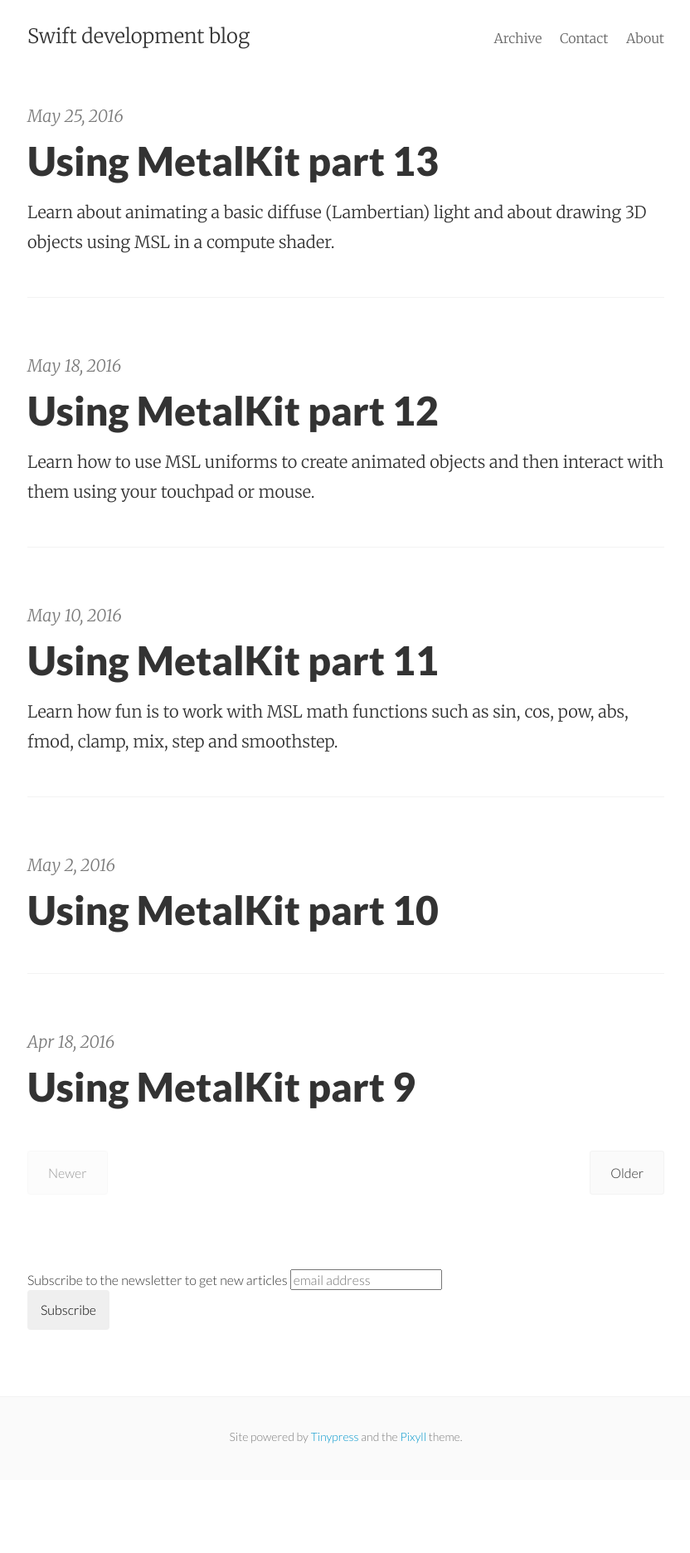
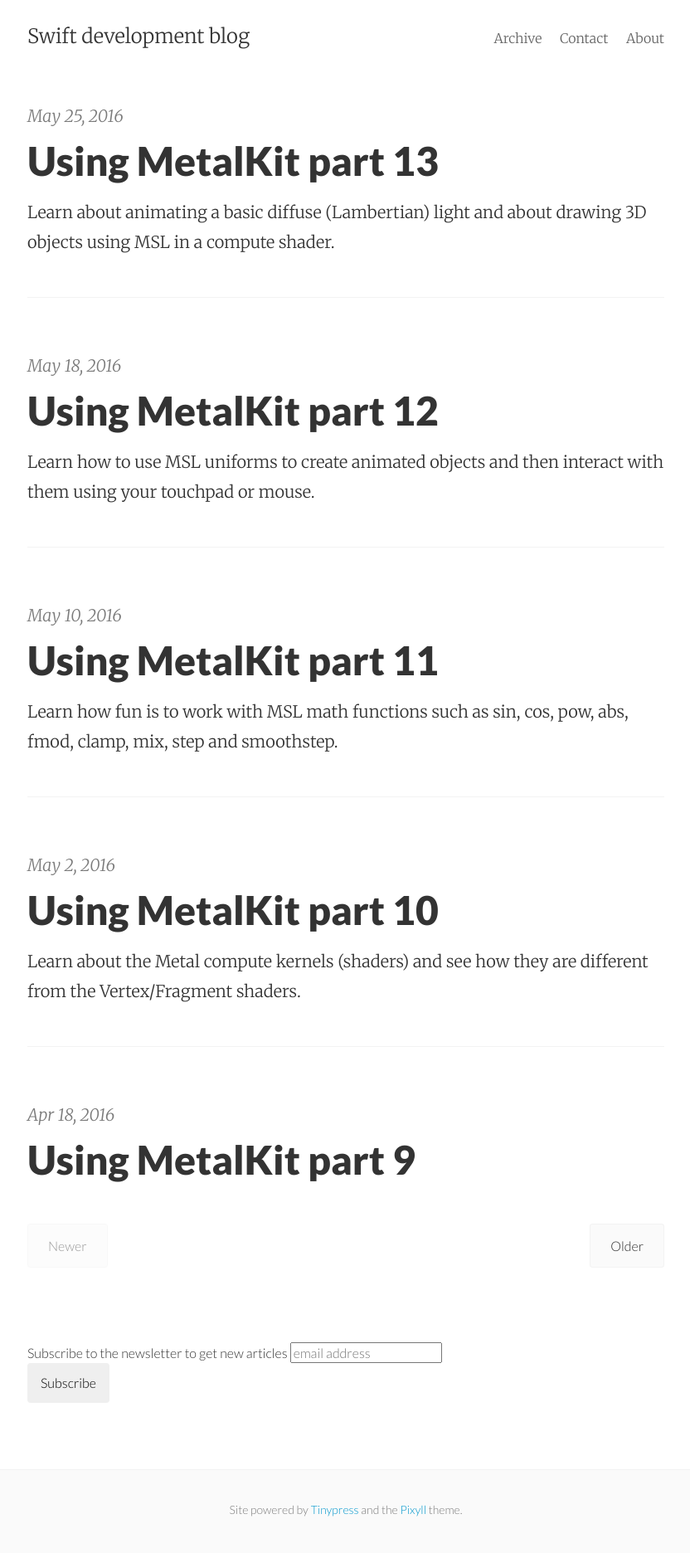
Before and after one commit to mhorga/mhorga.github.io, a Jekyll site: the page built from index.html, in a window 1280 px wide. Shown: the whole page at 83% size, without its empty margins (223-1055 px from the left). Built offline with Jekyll 4.4.1, drawn with Linux system fonts in a browser that asks for light colours; the list of posts is cut into pages by our own code; comment, search, counter and statistics services are not loaded; before the commit the page ends 1784 px from its top, so only the background shows below that.

Commit message:
Post update: Using MetalKit part 10

```diff
--- a/_posts/2016-05-02-using-metalkit-part-10.markdown
+++ b/_posts/2016-05-02-using-metalkit-part-10.markdown
@@ -1,6 +1,7 @@
 ---
 published: true
 title: Using MetalKit part 10
+summary: Learn about the Metal compute kernels (shaders) and see how they are different from the Vertex/Fragment shaders.
 layout: post
 ---
 Today we will look at the only other type of `shader function` we have not used so far, the __kernel function__ or __compute shader__. You will often hear a variation of intermixed words from both of them. The kernel is used for `compute` tasks, that is, massively parallel computations done on the `GPU`. Some examples include: image processing, scientific simulations, and so on. A few important facts to keep in mind about kernels: there is no rendering pipeline, the function always returns `void` and its name always starts with the __kernel__ keyword, like the other functions we used before were preceded by the `vertex` and `fragment` keyword.
```
